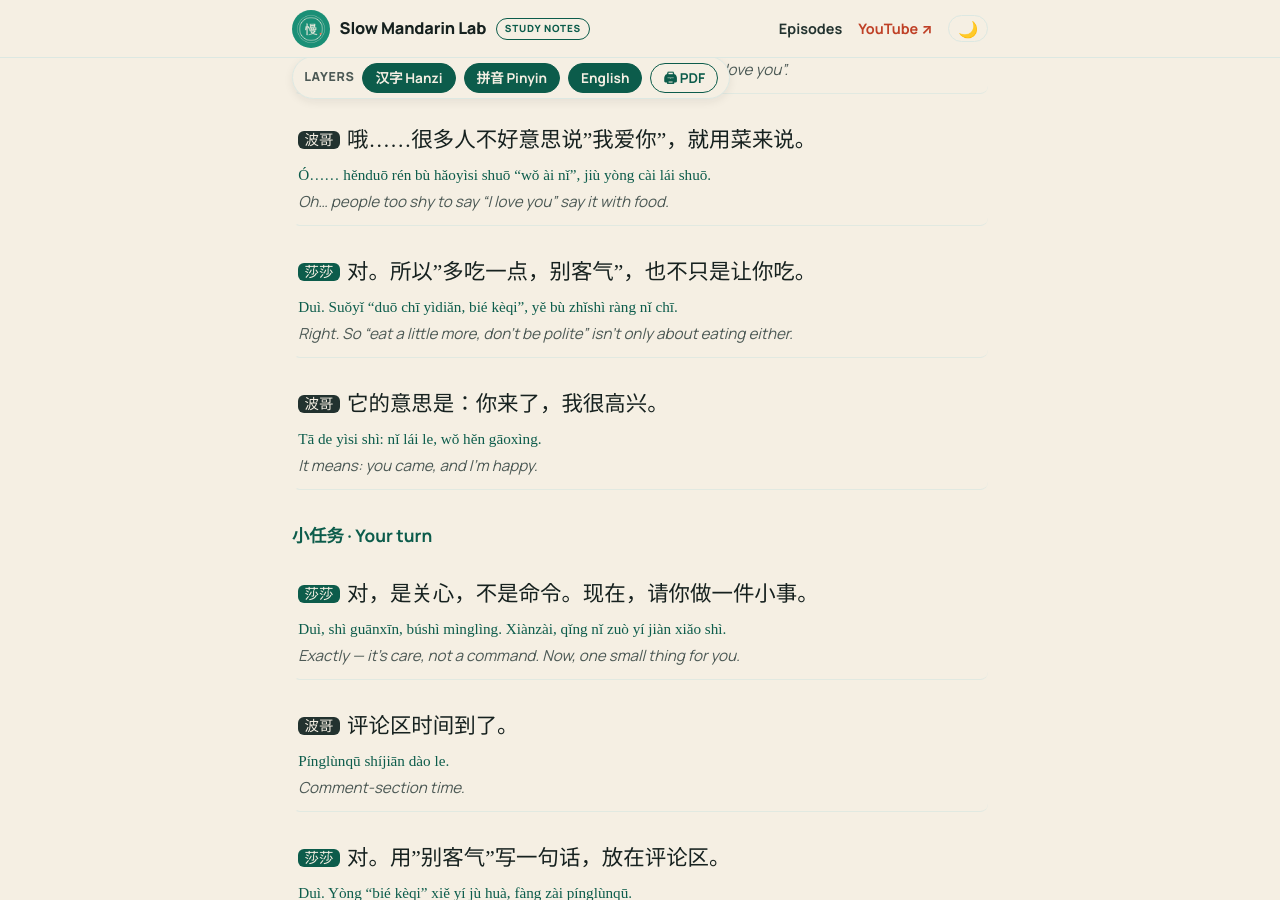
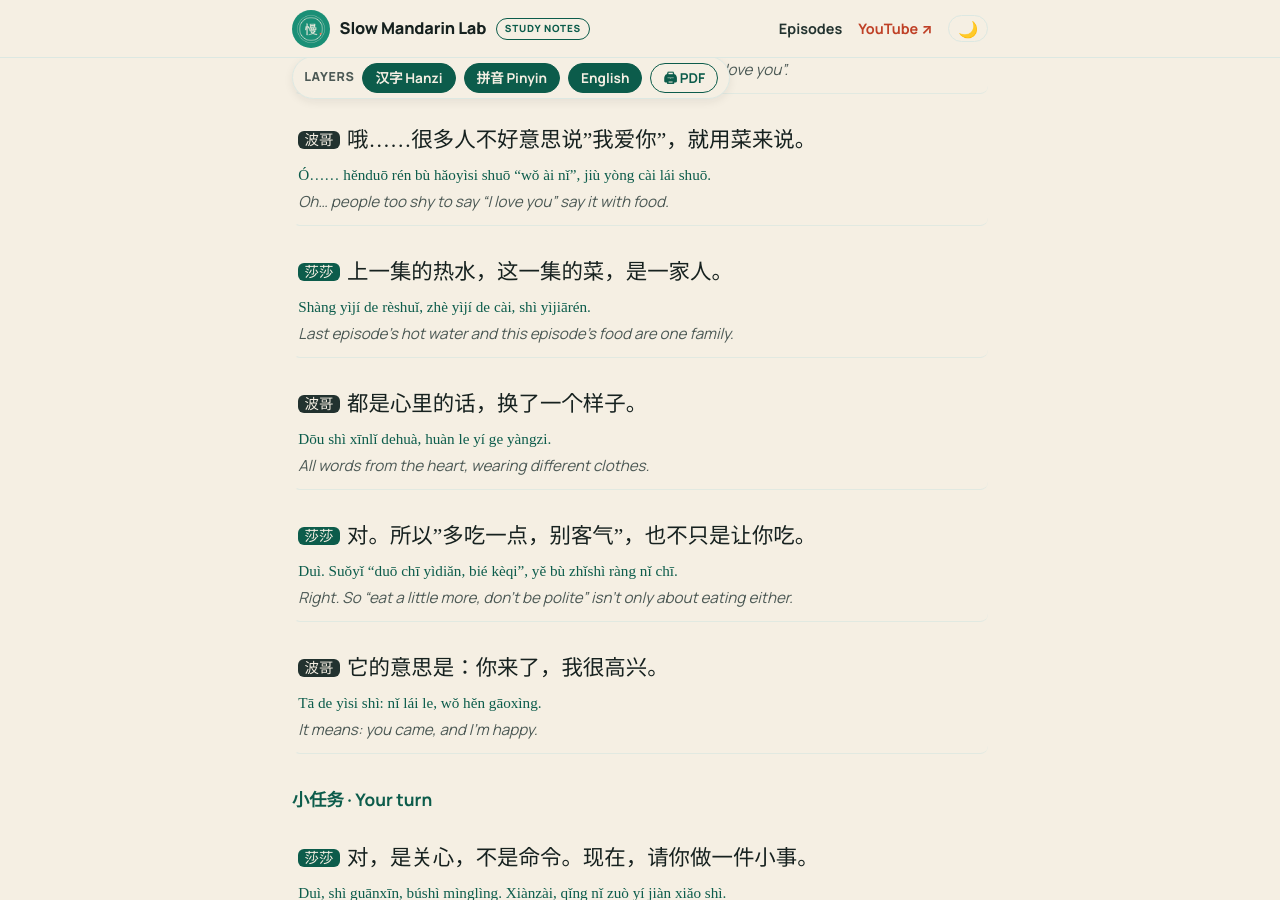
Before and after one commit to bowang168/slow-mandarin-lab, a Jekyll site: the page built from episodes/029-family-dinner.md, in a window 1280 px wide and 900 px high, scrolled down 6667 px. Built offline with Jekyll 4.4.1, drawn with Linux system fonts in a browser that asks for light colours; some web fonts are replaced; some of the changed text lies outside the part shown.

Commit message:
029: sync study page from manifest

```diff
--- a/episodes/029-family-dinner.md
+++ b/episodes/029-family-dinner.md
@@ -208,6 +208,14 @@ Yīnwèi zài hěnduō jiātíng, jiācài bù zhǐshì jiācài, shì "wǒ ài
 Ó…… hěnduō rén bù hǎoyìsi shuō "wǒ ài nǐ", jiù yòng cài lái shuō.
 *Oh… people too shy to say "I love you" say it with food.*
 
+**莎莎：**上一集的热水，这一集的菜，是一家人。
+Shàng yìjí de rèshuǐ, zhè yìjí de cài, shì yìjiārén.
+*Last episode's hot water and this episode's food are one family.*
+
+**波哥：**都是心里的话，换了一个样子。
+Dōu shì xīnlǐ dehuà, huàn le yí ge yàngzi.
+*All words from the heart, wearing different clothes.*
+
 **莎莎：**对。所以"多吃一点，别客气"，也不只是让你吃。
 Duì. Suǒyǐ "duō chī yìdiǎn, bié kèqi", yě bù zhǐshì ràng nǐ chī.
 *Right. So "eat a little more, don't be polite" isn't only about eating either.*
@@ -277,6 +285,14 @@ Búyòng. Jiātíng jùcān búshì kàn lǐwù, shì kàn nǐ lái bu lái. Ré
 **波哥：**东西小，意思大。
 Dōngxi xiǎo, yìsi dà.
 *Small thing, big meaning.*
+
+**莎莎：**空手去，也没有人说你；可是带一点，心意就到了。
+Kōngshǒu qù, yě méiyǒu rén shuō nǐ; kěshì dài yìdiǎn, xīnyì jiù dào le.
+*Go empty-handed and nobody blames you; bring a little and the thought arrives.*
+
+**波哥：**心意，就是心里的意思。
+Xīnyì, jiùshì xīnlǐ de yìsi.
+*"Xinyi" means the thought behind the gift.*
 
 **莎莎：**对。第二件：吃的时候，说"好吃"。
 Duì. Dì èr jiàn: chī de shíhou, shuō "hǎochī".
@@ -500,6 +516,14 @@ Duì, shì chángjiàn de yàngzi. Nǐ dào le nàge jiā, yòng yǎnjing kàn,
 Kàn biéren zěnme zuò, wǒ jiù zěnme zuò. Zhège bànfǎ nǎlǐ dōu néng yòng.
 *Watch what others do and do the same. That method works everywhere.*
 
+**莎莎：**对，这就是做客最大的规矩：用心看。
+Duì, zhè jiùshì zuòkè zuìdà de guījǔ: yòngxīnkàn.
+*Right. That's the biggest rule of visiting: watch with your heart.*
+
+**波哥：**比记住十条规矩都有用。
+Bǐ jìzhù shítiáo guījǔ dōu yǒuyòng.
+*More useful than memorising ten rules.*
+
 
 ### 快问快答 · Speed round
 
@@ -536,6 +560,14 @@ Chī dào hǎochī de cài, shuō shénme?
 **波哥：**太好吃了！
 Tài hǎochī le!
 *太好吃了!*
+
+**莎莎：**碗里的饭呢？
+Wǎn lǐ de fàn ne?
+*And the rice in your bowl?*
+
+**波哥：**吃多少，拿多少，尽量吃完。
+Chī duōshǎo, ná duōshǎo, jìnliàng chī wán.
+*Take what you'll eat, and try to finish it.*
 
 **莎莎：**真的吃不下了，说什么？
 Zhēnde chī bu xià le, shuō shénme?
@@ -633,3 +665,5 @@ Xiàcì jiàn. Mànmàn lái.
 - **Next invitation:** bring a little fruit and say 太好吃了 — then watch the cook smile.
 
 *© Slow Mandarin Lab — free for personal study; please link to this page rather than re-posting.*
+
+<script type="application/json" class="turn-times">{"v": 1, "t": [0.34, 6.68, 12.18, 13.62, 17.72, 21.6, 25.76, 27.06, 29.64, 34.2, 36.7, 41.48, 44.06, 49.6, 52.64, 57.24, 66.86, 71.32, 76.6, 82.28, 88.42, 94.66, 97.02, 103.97, 106.17, 113.13, 116.61, 121.87, 128.48, 134.52, 141.2, 146.32, 149.74, 155.82, 160.0, 166.64, 168.64, 173.34, 177.28, 181.98, 186.32, 195.27, 196.79, 201.05, 203.13, 207.55, 210.47, 218.31, 221.11, 226.97, 229.91, 234.63, 236.15, 241.83, 245.61, 252.49, 254.29, 259.1, 260.74, 267.42, 271.31, 275.0, 277.6, 283.51, 286.57, 291.36, 295.31, 302.83, 304.45, 309.48, 312.54, 320.26, 324.62, 325.96, 333.06, 337.78, 343.38, 350.01, 352.17, 356.73, 359.87, 365.71, 368.33, 373.35, 378.05, 382.77, 384.35, 392.57, 394.95, 400.27, 404.67, 411.07, 415.41, 422.83, 427.27, 434.59, 440.93, 444.61, 449.29, 452.67, 453.67, 461.79, 465.99, 473.35, 479.61, 484.29, 487.27, 491.89, 493.33, 495.09, 499.89, 502.89, 504.61, 508.01, 509.75, 511.71, 516.77, 520.99, 523.55, 527.11, 532.25, 536.71, 539.61, 543.03, 547.27, 555.35, 562.49, 567.41, 574.25, 580.97, 584.31, 590.67, 593.69, 599.61, 603.99, 608.55, 610.45]}</script>
```
